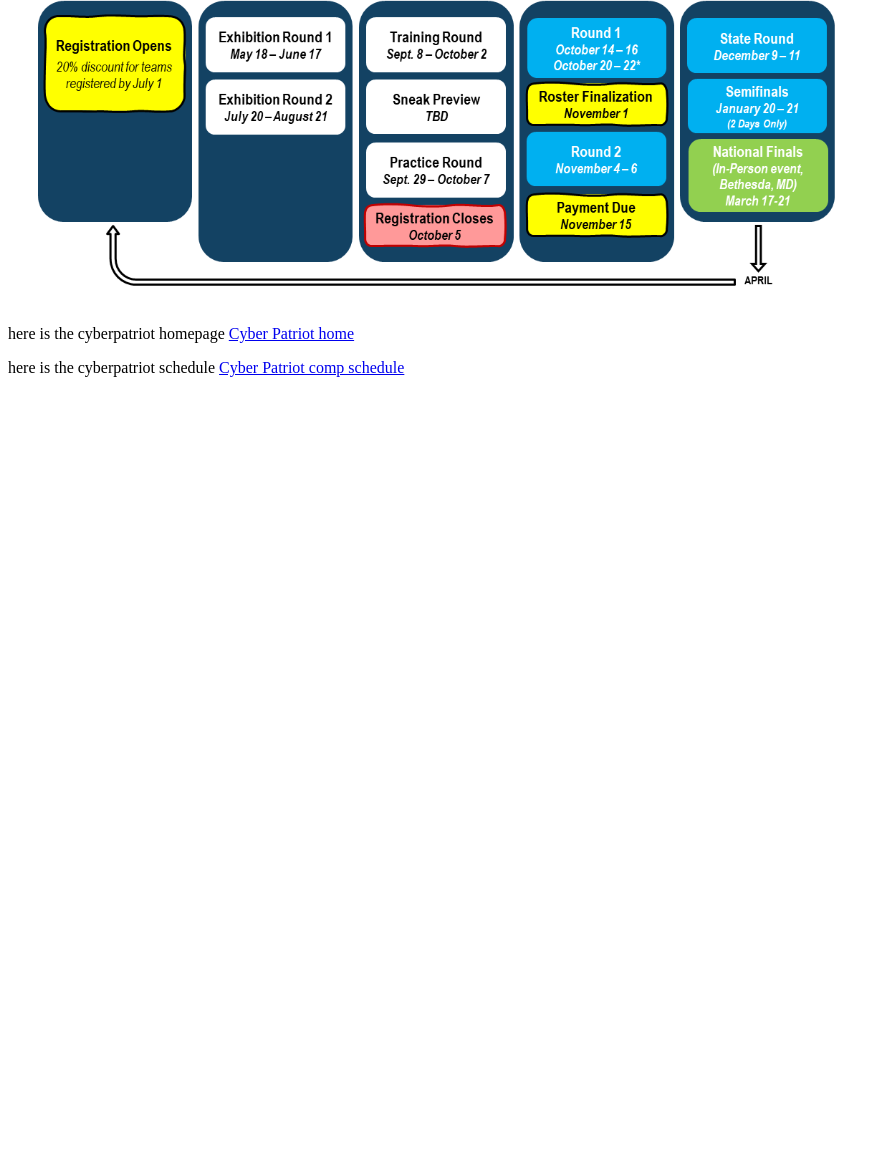
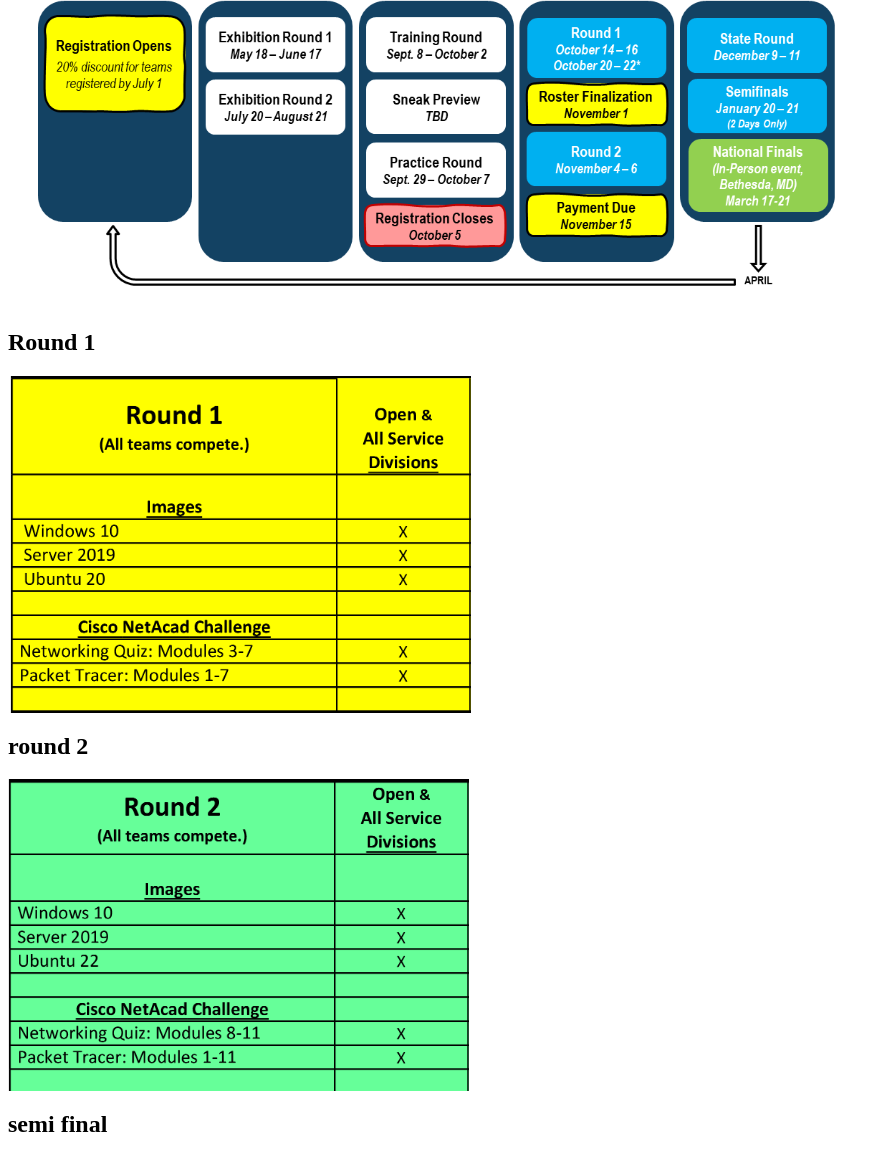
Before and after one commit to rnaser/CyberPatriot, a plain HTML site: page GamePlan.html in a window 1280 px wide. Shown: the part 202-1352 px from the top of the page, without its empty margins (0-890 px from the left). Before the commit the page ends 800 px from the top, so only its background shows below. Drawn offline with Linux system fonts and the light colour scheme.

Commit message:
Update GamePlan.html

```diff
--- a/GamePlan.html
+++ b/GamePlan.html
@@ -15,6 +15,26 @@
 	  <h2> comp overview</h2>
 	  <img src ="images/CompSched.PNG" />
 
+	  <h2> Round 1</h2>
+	  <img src ="images/Rnd1.PNG" />
+
+	  <h2> round 2</h2>
+	  <img src ="images/Rnd2.PNG" />
+
+      <h2> semi final</h2>
+	  <img src ="images/SemiFinal.PNG" />
+
+	  <h2> state round</h2>
+	  <img src ="images/StateRnd.PNG" />
+
+
+
+
+
+
+
+
+
 
 
 	  <p>
```
